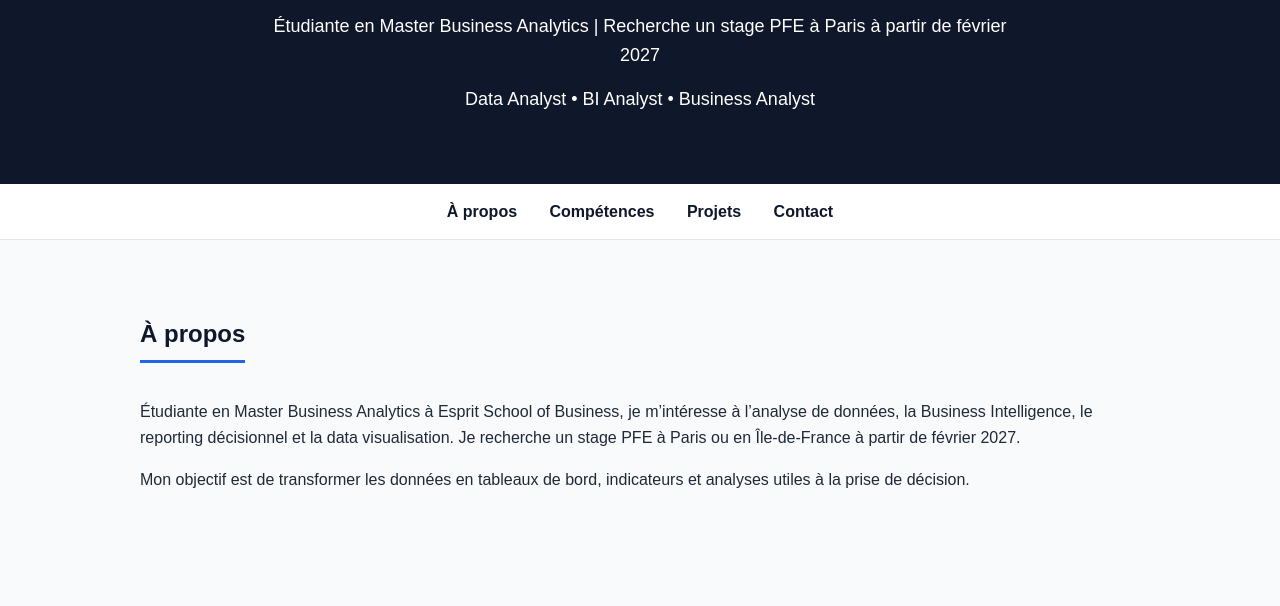
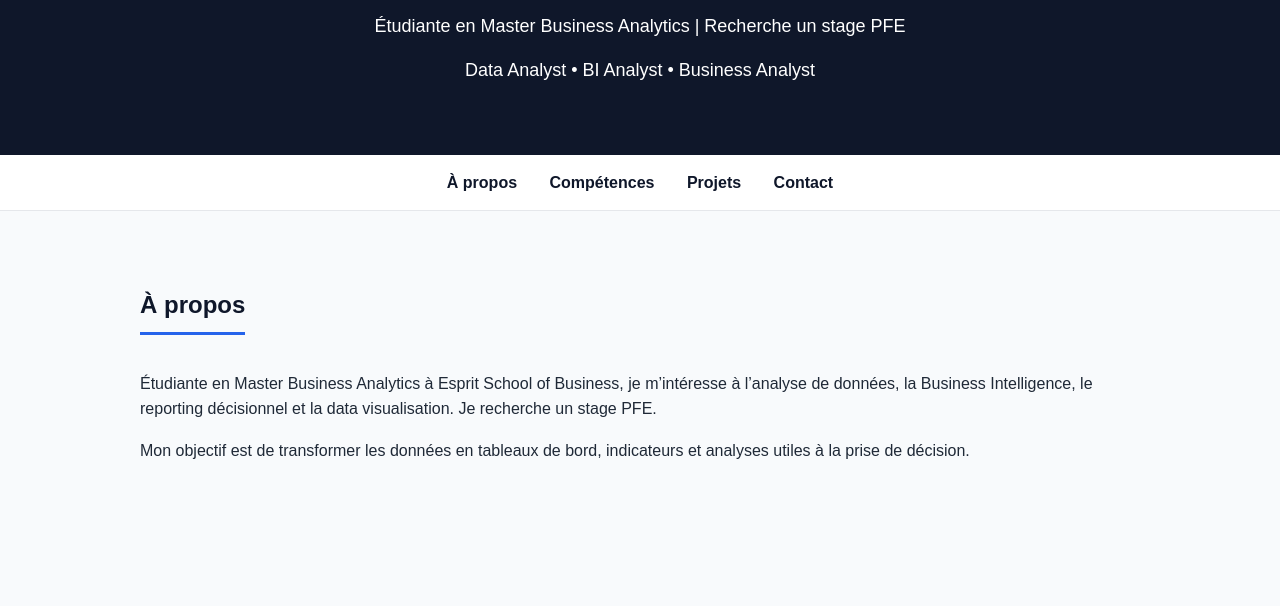
Before and after one commit to farahsouai/farah-souai.github.io, a plain HTML site: page index.html in a window 1280 px wide. Shown: the part 140-746 px from the top of the page. Drawn offline with Linux system fonts and the light colour scheme.

Commit message:
Update index.html

```diff
--- a/index.html
+++ b/index.html
@@ -101,7 +101,7 @@
 
   <header>
     <h1>Farah Souai</h1>
-    <p>Étudiante en Master Business Analytics | Recherche un stage PFE à Paris à partir de février 2027</p>
+    <p>Étudiante en Master Business Analytics | Recherche un stage PFE </p>
     <p>Data Analyst • BI Analyst • Business Analyst</p>
   </header>
 
@@ -117,7 +117,7 @@
     <p>
       Étudiante en Master Business Analytics à Esprit School of Business, je m’intéresse à l’analyse de données,
       la Business Intelligence, le reporting décisionnel et la data visualisation.
-      Je recherche un stage PFE à Paris ou en Île-de-France à partir de février 2027.
+      Je recherche un stage PFE.
     </p>
     <p>
       Mon objectif est de transformer les données en tableaux de bord, indicateurs et analyses utiles
```
